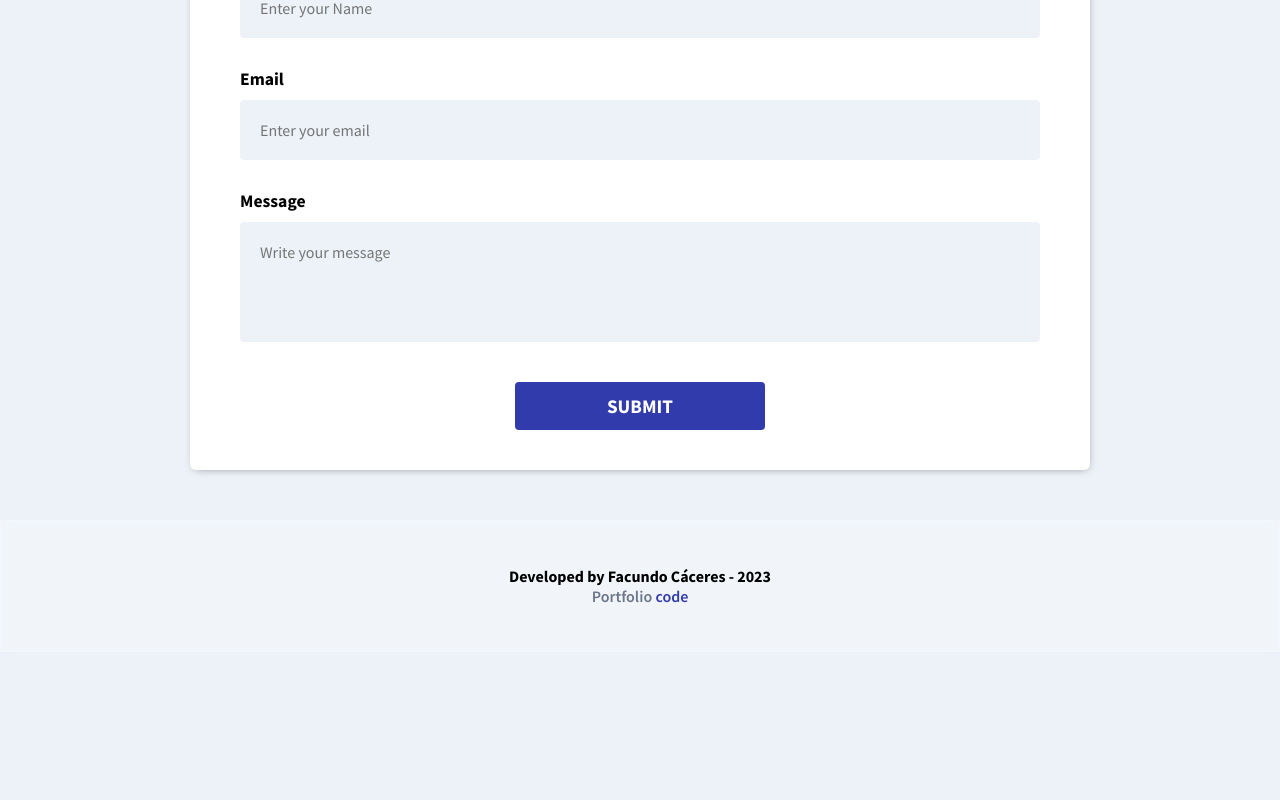
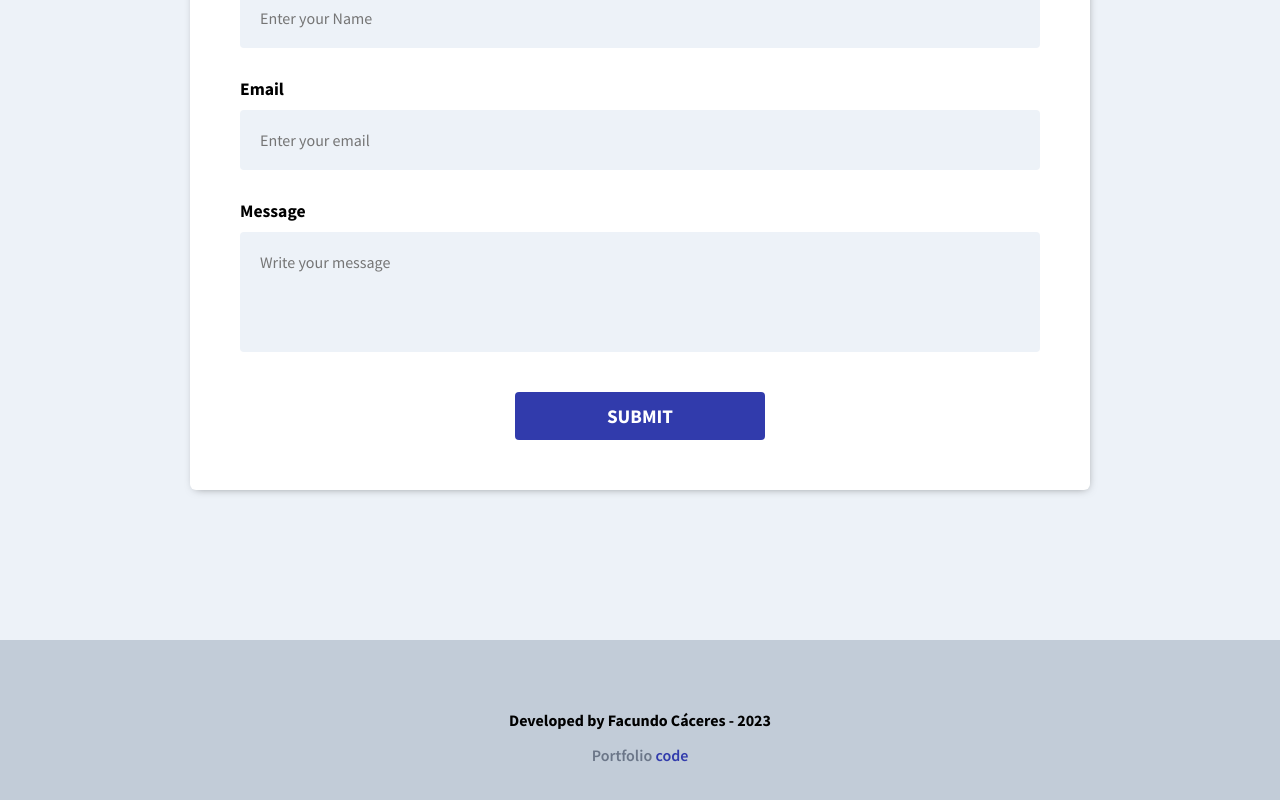
Before and after one commit to facudam/portfolio, a React (Vite) app: page / in a window 1280 px wide. Shown: the part 3364-4164 px from the top of the page. Before the commit the page ends 4016 px from the top, so only its background shows below. Built offline with nearby package versions, Linux system fonts and the light colour scheme.

Commit message:
Modyfing footer padding and background-color

```diff
--- a/src/components/Footer/Footer.css
+++ b/src/components/Footer/Footer.css
@@ -1,17 +1,17 @@
 .footer {
-    padding: 45px;
-    backdrop-filter: blur(4px);
-    -webkit-backdrop-filter: blur(4px);
-    background: hsla(0,0%,100%,.25);
-    border: 1px solid hsla(0,0%,100%,.18);
+    margin-top: 100px;
+    padding: 70px 0 50px;
+    background-color: rgb(194, 204, 216);
     display: flex;
     flex-direction: column;
     justify-content: center;
     align-items: center;
+    gap: 15px;
 }
 
 .footer > span:first-child {
     font-weight: bold;
+
 }
 
 .footer > span:nth-child(2) {
--- a/src/components/contactForm/ContactForm.css
+++ b/src/components/contactForm/ContactForm.css
@@ -56,7 +56,7 @@
 
 @media screen and (min-width: 1220px) {
     .contact-form {
-        padding: 40px 50px;
+        padding: 50px;
         gap: 10px;
     }
     .contact-form > input,  .contact-form > textarea {
```
